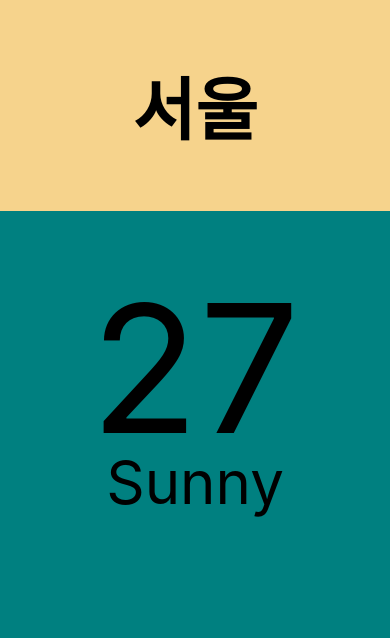
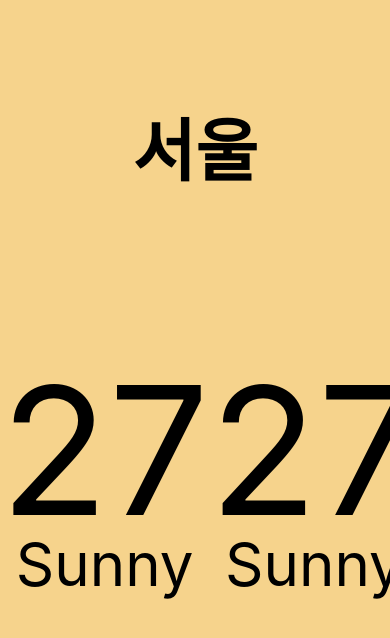
Before and after one commit to Stilllee/RN-Weather, a React Native app: screen / in a window 390 px wide. Shown: the top 638 px of the page. Built offline with nearby package versions, Linux system fonts and the light colour scheme.

Commit message:
스크롤 뷰

```diff
--- a/App.js
+++ b/App.js
@@ -1,4 +1,4 @@
-import { StyleSheet, View, Text } from "react-native";
+import { StyleSheet, View, Text, ScrollView } from "react-native";
 
 const App = () => {
   return (
@@ -6,12 +6,24 @@
       <View style={styles.city}>
         <Text style={styles.cityName}>서울</Text>
       </View>
-      <View style={styles.weather}>
+      <ScrollView horizontal contentContainerStyle={styles.weather}>
         <View style={styles.day}>
           <Text style={styles.temp}>27</Text>
           <Text style={styles.desc}>Sunny</Text>
         </View>
-      </View>
+        <View style={styles.day}>
+          <Text style={styles.temp}>27</Text>
+          <Text style={styles.desc}>Sunny</Text>
+        </View>
+        <View style={styles.day}>
+          <Text style={styles.temp}>27</Text>
+          <Text style={styles.desc}>Sunny</Text>
+        </View>
+        <View style={styles.day}>
+          <Text style={styles.temp}>27</Text>
+          <Text style={styles.desc}>Sunny</Text>
+        </View>
+      </ScrollView>
     </View>
   );
 };
@@ -22,7 +34,7 @@
     backgroundColor: "#f6d38c",
   },
   city: {
-    flex: 1,
+    flex: 1.2,
     justifyContent: "center",
     alignItems: "center",
   },
@@ -30,12 +42,8 @@
     fontSize: 68,
     fontWeight: 600,
   },
-  weather: {
-    flex: 3,
-  },
+  weather: {},
   day: {
-    backgroundColor: "teal",
-    flex: 1,
     alignItems: "center",
   },
   temp: {
```
